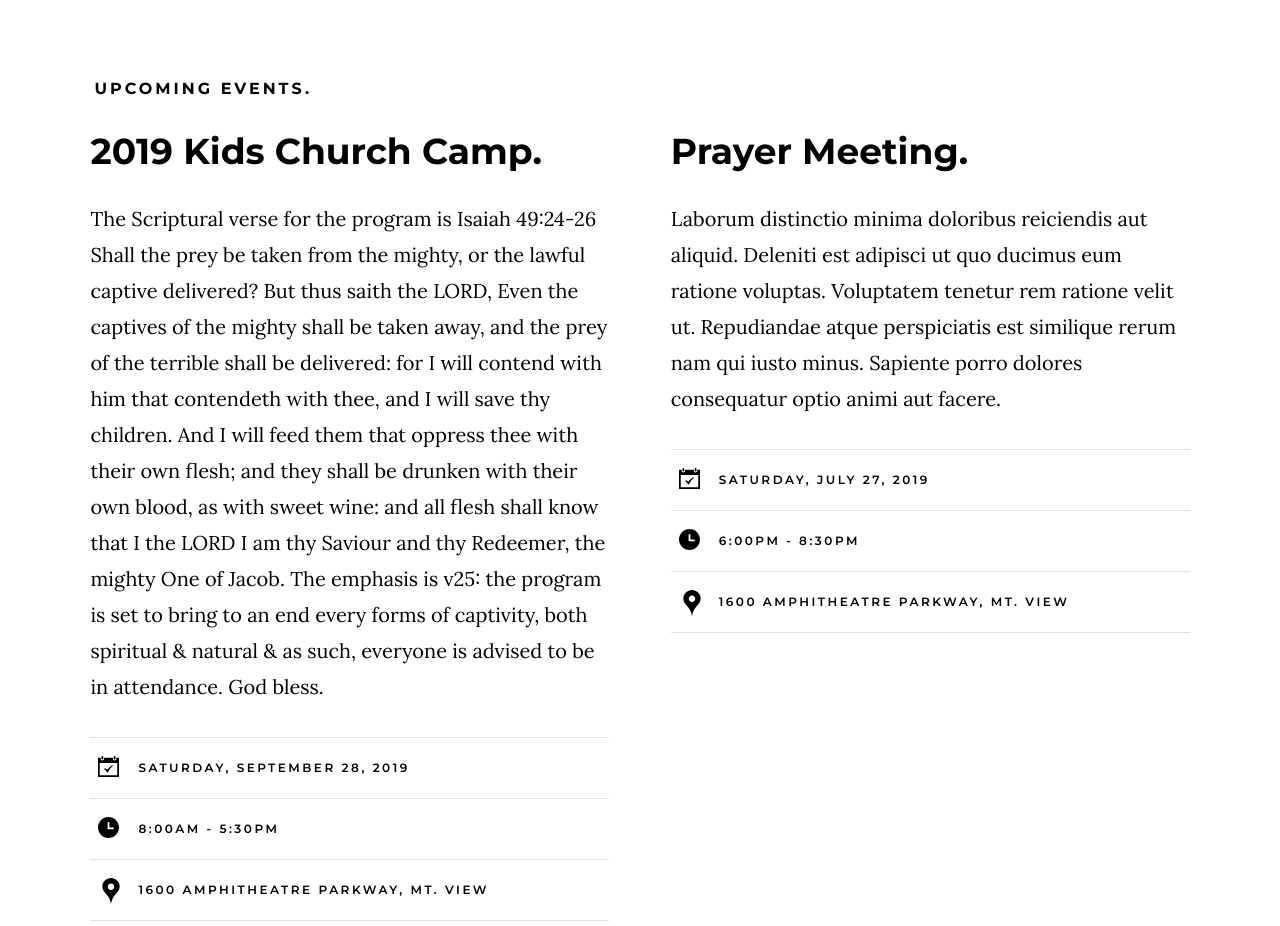
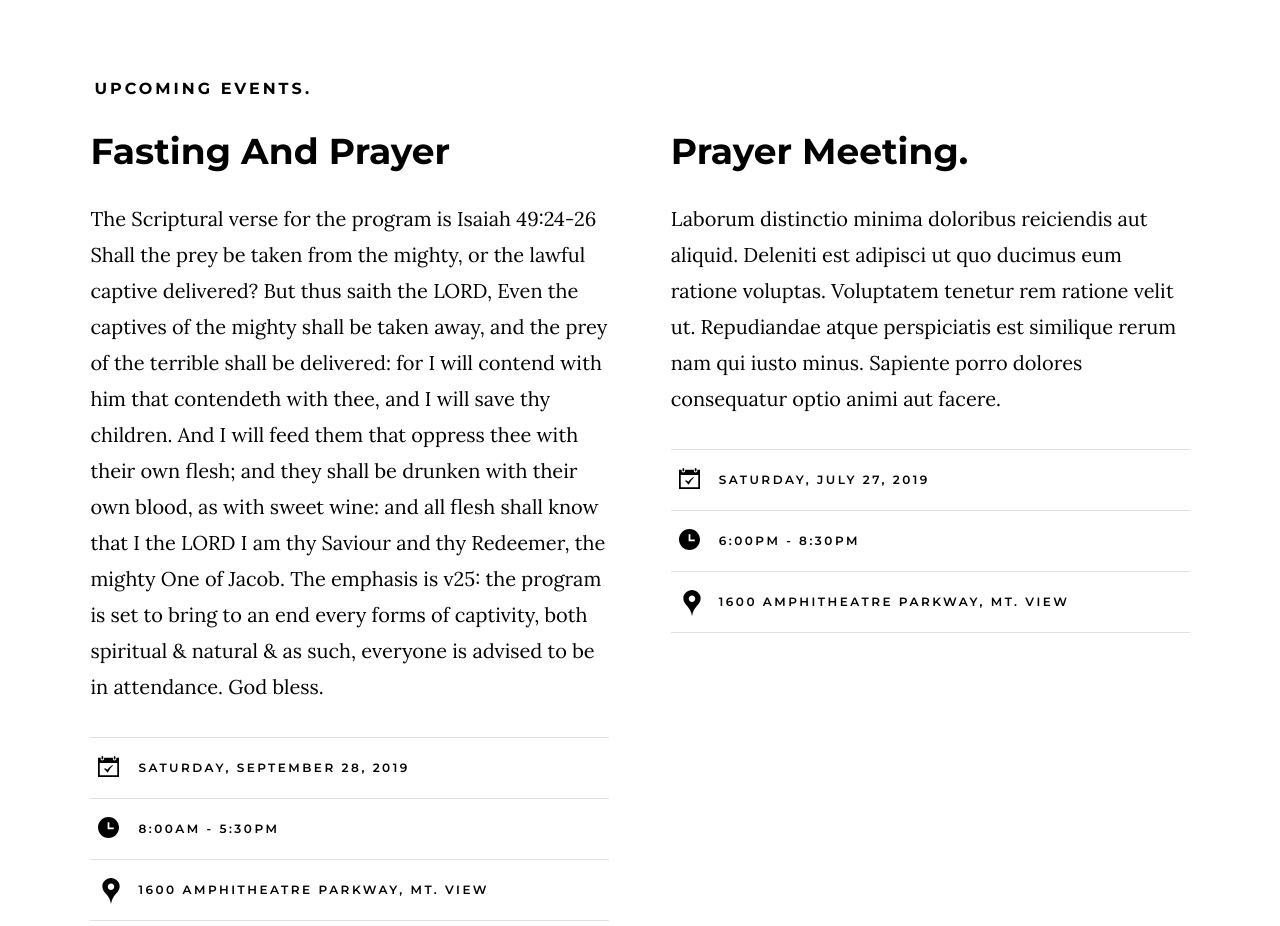
Before and after one commit to CodeWunder/Rapturing-Faith-Christain-Assembly, a plain HTML site: page index.html in a window 1280 px wide. Shown: the part 2660-3586 px from the top of the page. Drawn offline with nearby package versions, Linux system fonts and the light colour scheme.

Commit message:
Update index.html

```diff
--- a/index.html
+++ b/index.html
@@ -213,7 +213,7 @@
 
             <div class="column events-list__item">
                 <h3 class="display-1 events-list__item-title">
-                    <a href="#0" title="">2019 Kids Church Camp.</a>
+                    <a href="#0" title="">Fasting And Prayer</a>
                 </h3>
                 <p>
                 The Scriptural verse for the program is Isaiah 49:24-26
```
